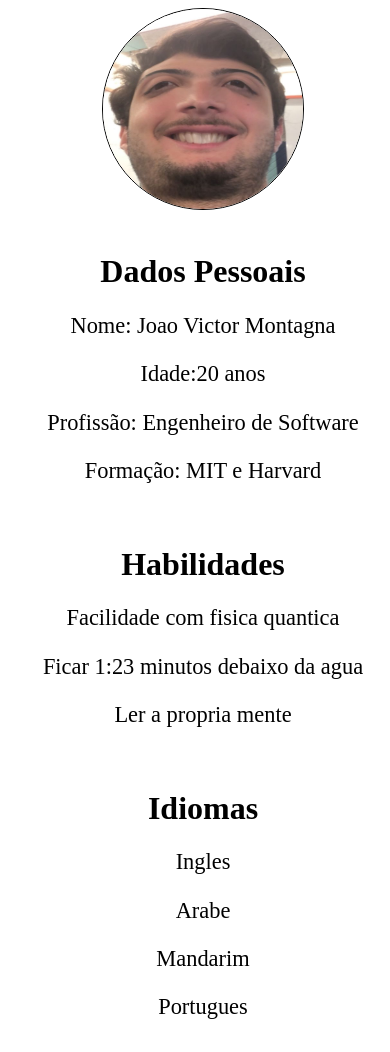
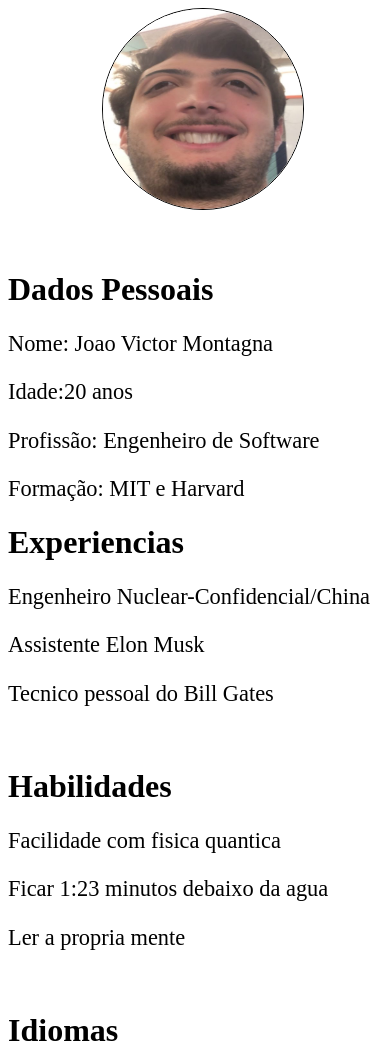
Before and after one commit to JoaoVictorMontagna/Modulo2, a website: page SEMANA_05/index.html in a window 390 px wide. Shown: the top 1052 px of the page. Before the commit the page ends 1020 px from the top, so only its background shows below. Drawn offline with Linux system fonts and the light colour scheme.

Commit message:
tarefa corrigida

```diff
--- a/SEMANA_05/index.html
+++ b/SEMANA_05/index.html
@@ -12,28 +12,32 @@
 
 
 
+    <div>
+        <img src="fotoCurriculo.jpg" class="foto1">
+    </div>
 
-    <img src="fotoCurriculo.jpg" class="foto1">
 
     <br><br>
 
-        <div class="dp">
+        <div class="esquerda">
             <h1>Dados Pessoais</h1>
             <p>Nome: Joao Victor Montagna</p>
             <p>Idade:20 anos</p>
             <p>Profissão: Engenheiro de Software</p>
             <p>Formação: MIT e Harvard</p>
+            <h1>Experiencias</h1>
+            <p>Engenheiro Nuclear-Confidencial/China</p>
+            <p>Assistente Elon Musk</p>
+            <p>Tecnico pessoal do Bill Gates</p>
 
         </div>
         <br>
-        <div >
+        <div class="direita">
             <h1>Habilidades</h1>
             <p>Facilidade com fisica quantica</p>
             <p>Ficar 1:23 minutos debaixo da agua</p>
             <p>Ler a propria mente</p>
-        </div>
-        <br>
-        <div >
+            <br>
             <h1>Idiomas</h1>
             <p>Ingles</p>
             <p>Arabe</p>
--- a/SEMANA_05/style.css
+++ b/SEMANA_05/style.css
@@ -20,3 +20,19 @@ h1{
 p{
   font-size: 140%;
 }
+div.esquerda{
+  float:left;
+  text-align: left;
+}
+div.direita{
+  float:right;
+  text-align: left;
+}
+@media screen and (max-width:520px) {
+ div.esquerda{
+  float:none;
+ }
+ div.direita{
+  float:none;
+ }
+}
```
